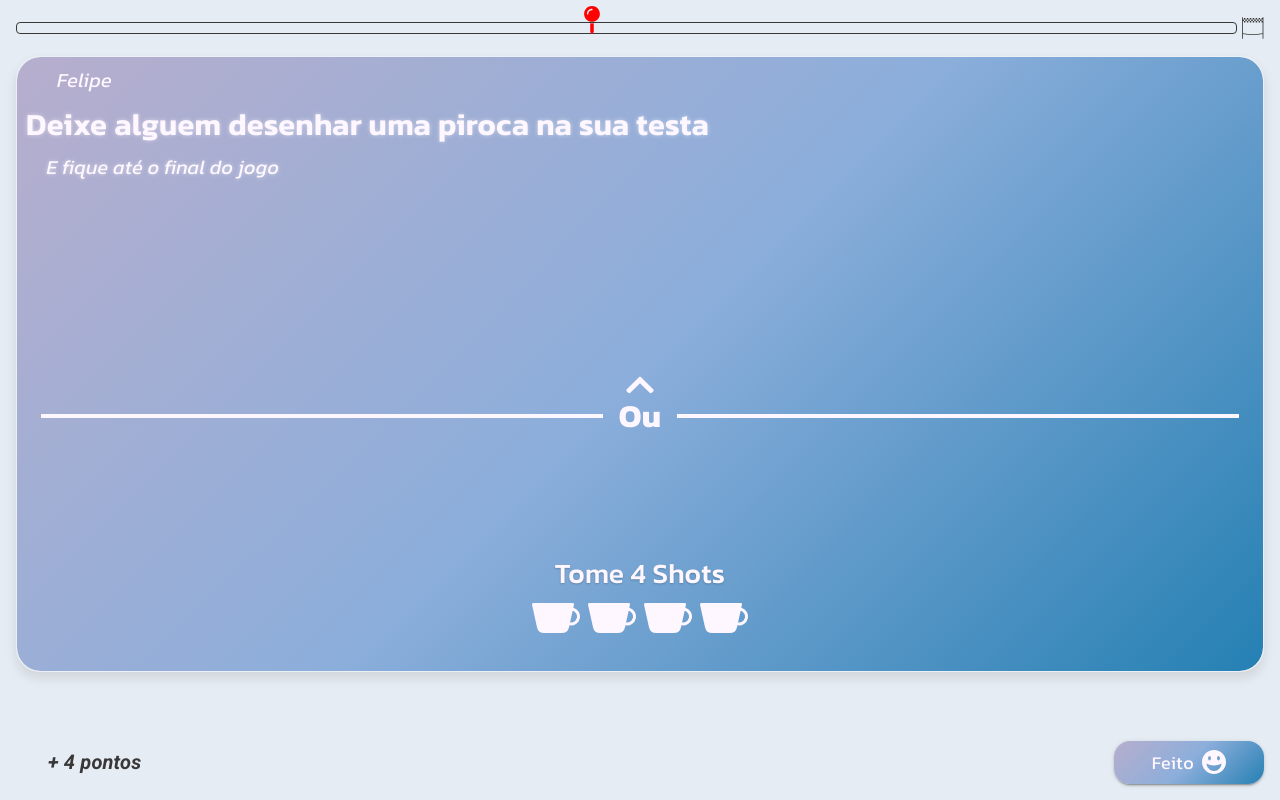
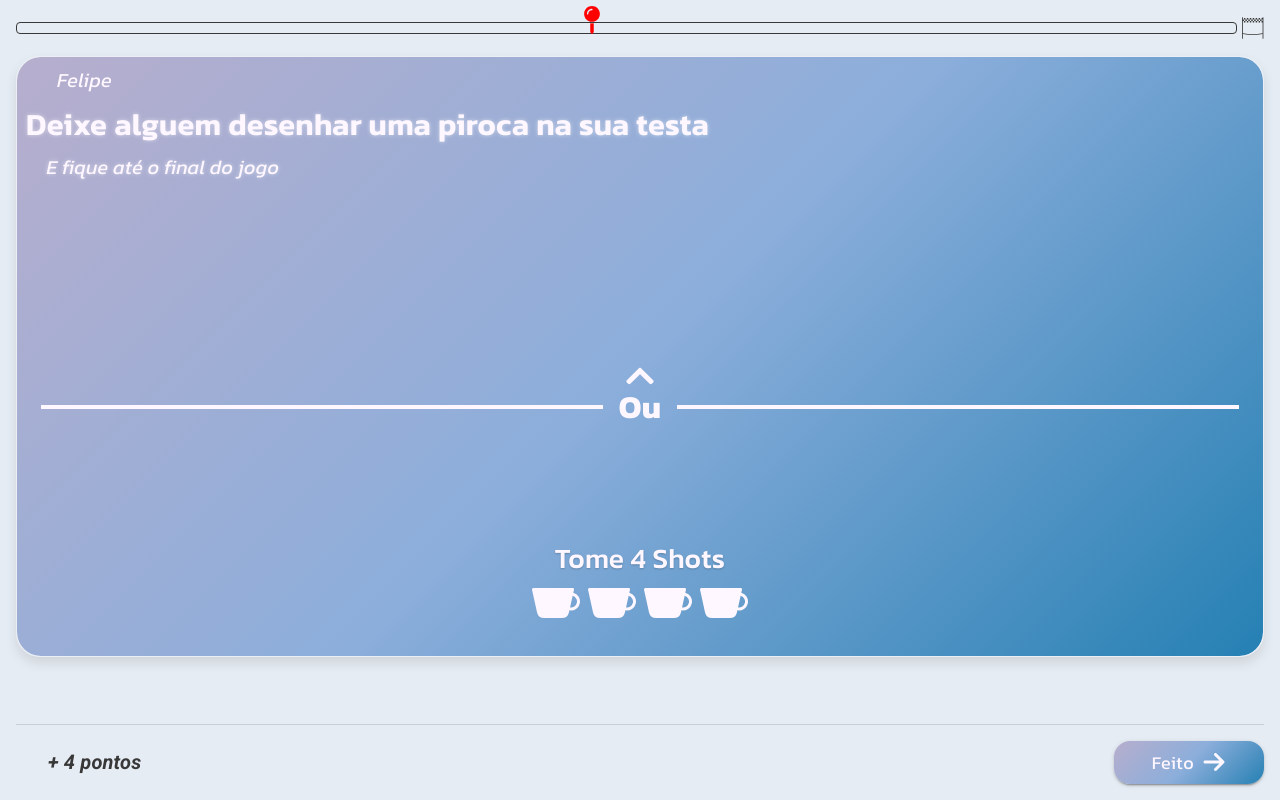
Before and after one commit to Felipe-alv-es/drink-game-app, a React (Create React App) app: page /game-page in a window 1280 px wide. Built offline with nearby package versions, Linux system fonts and the light colour scheme.

Commit message:
chore: made some improvements

```diff
--- a/src/Pages/GamePage/Components/CardComponent/CardComponent.styles.ts
+++ b/src/Pages/GamePage/Components/CardComponent/CardComponent.styles.ts
@@ -1,7 +1,19 @@
-export const getContainerStyle = (challengeOrShot: boolean) => ({
+export const getPreContainerStyle = () => ({
+  perspective: "1000px",
+  width: "100%",
+  height: "85%",
+});
+
+export const getRotateStyle = (isFlipped: boolean) => ({
   position: "relative",
   width: "100%",
-  height: "85%",
+  height: "100%",
+  transition: "transform 0.6s",
+  transformStyle: "preserve-3d",
+  transform: isFlipped ? "rotateY(180deg)" : "rotateY(0deg)",
+});
+
+export const getContainerStyle = (challengeOrShot: boolean) => ({
   borderRadius: "24px",
   overflow: "hidden",
   boxShadow: "0 6px 12px rgba(0, 0, 0, 0.1)",
@@ -9,6 +21,10 @@ export const getContainerStyle = (challengeOrShot: boolean) => ({
   flexDirection: "column",
   justifyContent: "space-between",
   border: "1px solid rgba(255, 255, 255, 0.2)",
+  position: "absolute",
+  width: "100%",
+  height: "100%",
+  backfaceVisibility: "hidden",
 
   "&::before": {
     content: "''",
--- a/src/Pages/GamePage/Components/CardComponent/CardComponent.tsx
+++ b/src/Pages/GamePage/Components/CardComponent/CardComponent.tsx
@@ -1,9 +1,14 @@
 import React from "react";
 import { Box } from "@mui/material";
-import { getContainerStyle } from "./CardComponent.styles";
+import {
+  getContainerStyle,
+  getPreContainerStyle,
+  getRotateStyle,
+} from "./CardComponent.styles";
 import ChallengeContent from "../ChallengeContent/ChallengeContent";
 import ShotsController from "../ShotsController/ShotsController";
 import SideSelector from "../SideSelector/SideSelector";
+import CardComponentBack from "../CardComponentBack/CardComponentBack";
 
 interface CardComponentProps {
   title: string;
@@ -11,6 +16,7 @@ interface CardComponentProps {
   playerName: string;
   challengeOrShot: boolean;
   setChallengeOrShot: React.Dispatch<React.SetStateAction<boolean>>;
+  // isFlipped: boolean;
 }
 
 export const CardComponent = React.forwardRef<
@@ -21,8 +27,11 @@ export const CardComponent = React.forwardRef<
     { title, description, playerName, challengeOrShot, setChallengeOrShot },
     ref
   ) => {
+    const isFlipped = false;
     return (
-      <Box sx={getContainerStyle(challengeOrShot)} ref={ref}>
+      <Box sx={getPreContainerStyle}>
+        <Box sx={getRotateStyle(isFlipped)}>
+          <Box sx={getContainerStyle(challengeOrShot)}>
             <ChallengeContent
               title={title}
               description={description}
@@ -37,6 +46,9 @@ export const CardComponent = React.forwardRef<
               challengeOrShot={challengeOrShot}
             />
           </Box>
+          <CardComponentBack />
+        </Box>
+      </Box>
     );
   }
 );
--- /dev/null
+++ b/src/Pages/GamePage/Components/CardComponentBack/CardComponentBack.styles.ts
@@ -0,0 +1,26 @@
+export const getContainerStyle = () => ({
+  position: "absolute",
+  width: "100%",
+  height: "100%",
+  transform: "rotateY(180deg)",
+  backfaceVisibility: "hidden",
+  overflow: "hidden",
+  borderRadius: "24px",
+  boxShadow: "0 6px 12px rgba(0, 0, 0, 0.1)",
+});
+
+export const getFirstColorStyle = () => ({
+  position: "absolute",
+  width: "100%",
+  height: "100%",
+  background: "linear-gradient(135deg, #b7aecd, #8caedb, #2580b3)",
+  clipPath: "polygon(0 0, 100% 0, 0 100%)",
+});
+
+export const getSecondColorStyle = () => ({
+  position: "absolute",
+  width: "100%",
+  height: "100%",
+  background: "linear-gradient(135deg, #d6a3a3, #e07b7b, #b32525)",
+  clipPath: "polygon(100% 100%, 100% 0, 0 100%)",
+});
--- /dev/null
+++ b/src/Pages/GamePage/Components/CardComponentBack/CardComponentBack.tsx
@@ -0,0 +1,28 @@
+import { Box } from "@mui/material";
+import {
+  getContainerStyle,
+  getFirstColorStyle,
+  getSecondColorStyle,
+} from "./CardComponentBack.styles";
+
+const CardComponentBack = () => {
+  return (
+    <Box sx={getContainerStyle}>
+      <Box sx={getFirstColorStyle} />
+      <Box sx={getSecondColorStyle} />
+      <Box
+        sx={{
+          position: "relative",
+          zIndex: 1,
+          padding: "24px",
+          color: "#fff7ff",
+          fontFamily: "kanit",
+        }}
+      >
+        Verso da carta
+      </Box>
+    </Box>
+  );
+};
+
+export default CardComponentBack;
--- a/src/Pages/GamePage/Components/NavigationButtons/NavigationButtons.tsx
+++ b/src/Pages/GamePage/Components/NavigationButtons/NavigationButtons.tsx
@@ -1,12 +1,11 @@
-import React from "react";
 import Button from "@mui/material/Button";
-import { ImHappy2 } from "react-icons/im";
+import { FaArrowRight } from "react-icons/fa6";
 import { getButtonStyle } from "./NavigationButtons.styles";
 
 const NavigationButtons = () => {
   return (
     <Button variant="contained" sx={getButtonStyle}>
-      {"Feito"} <ImHappy2 size={24} />
+      {"Feito"} <FaArrowRight size={24} />
     </Button>
   );
 };
--- a/src/Pages/GamePage/GamePage.styles.ts
+++ b/src/Pages/GamePage/GamePage.styles.ts
@@ -26,8 +26,12 @@ export const getPointCounterStyle = () => ({
 });
 
 export const getFooterStyle = () => ({
-  display: "flex",
   justifyContent: "space-between",
   width: "100%",
-  alignItems: "center",
+  "> div": {
+    display: "flex",
+    justifyContent: "space-between",
+    paddingTop: "16px",
+    alignItems: "center",
+  },
 });
--- a/src/Pages/GamePage/GamePage.tsx
+++ b/src/Pages/GamePage/GamePage.tsx
@@ -1,5 +1,5 @@
 import { useState } from "react";
-import { Box, Typography } from "@mui/material";
+import { Box, Divider, Typography } from "@mui/material";
 import CardComponent from "./Components/CardComponent/CardComponent";
 import NavigationButtons from "./Components/NavigationButtons/NavigationButtons";
 import {
@@ -26,8 +26,11 @@ const GamePage = () => {
         />
       </Box>
       <Box sx={getFooterStyle}>
-        <Typography sx={getPointCounterStyle}>{"+ 4 pontos"}</Typography>
-        <NavigationButtons />
+        <Divider />
+        <Box>
+          <Typography sx={getPointCounterStyle}>{"+ 4 pontos"}</Typography>
+          <NavigationButtons />
+        </Box>
       </Box>
     </Box>
   );
--- a/src/Pages/PlayerSelector/PlayerSelector.styles.ts
+++ b/src/Pages/PlayerSelector/PlayerSelector.styles.ts
@@ -3,7 +3,7 @@ import { Player } from "./PlayerSelector";
 export const getContainerStyle = () => ({
   padding: "16px",
   minHeight: "100vh",
-  background: "linear-gradient(135deg, #b7aecd, #8caedb, #2580b3)",
+  background: "#e6ecf3",
   display: "flex",
   flexDirection: "column",
   justifyContent: "space-between",
@@ -12,9 +12,9 @@ export const getContainerStyle = () => ({
 export const getTitleStyle = () => ({
   fontFamily: "kanit",
   fontSize: "32px",
-  fontWeight: "500",
+  fontWeight: "600",
   paddingBottom: "4px",
-  color: "#fff7ff",
+  color: "#383838",
 });
 
 export const getAddItemStyle = () => ({
@@ -29,21 +29,21 @@ export const getAddItemStyle = () => ({
 
 export const getTextFieldStyle = () => ({
   "& .MuiFormLabel-root": {
-    color: "#fff7ff",
+    color: "#383838",
     fontFamily: "kanit",
     fontSize: "20px",
   },
   "& .MuiInputBase-root": {
     borderRadius: "16px",
-    color: "#fff7ff",
+    color: "#383838",
   },
   "& .MuiOutlinedInput-notchedOutline": {
-    borderColor: "#fff7ff",
+    borderColor: "#383838",
   },
 });
 
 export const getAddButtonStyle = () => ({
-  backgroundColor: "#fff7ff",
+  backgroundColor: "#383838",
   color: "#2580b3",
   fontWeight: "bold",
 });
@@ -62,13 +62,13 @@ export const getPlayersItemStyle = (player: Player) => ({
 export const getPlayerNameStyle = () => ({
   fontSize: "20px",
   fontFamily: "kanit",
-  color: "#fff7ff",
+  color: "#383838",
 });
 
 export const getButtonStyle = () => ({
   textTransform: "none",
-  background: "#fff7ff",
-  color: "#2580b3",
+  background: "#383838",
+  color: "#e6ecf3",
   fontFamily: "kanit",
   fontSize: "20px",
   borderRadius: "16px",
--- a/src/Pages/PlayerSelector/PlayerSelector.tsx
+++ b/src/Pages/PlayerSelector/PlayerSelector.tsx
@@ -72,7 +72,7 @@ const PlayerSelector = () => {
             onClick={addPlayer}
             sx={getAddButtonStyle}
           >
-            <MdOutlinePersonAddAlt size={30} color=" #2580b3" />
+            <MdOutlinePersonAddAlt size={30} color=" #e6ecf3" />
           </IconButton>
         </Box>
 
```
Lines whose indentation alone changed are shown as unchanged.
